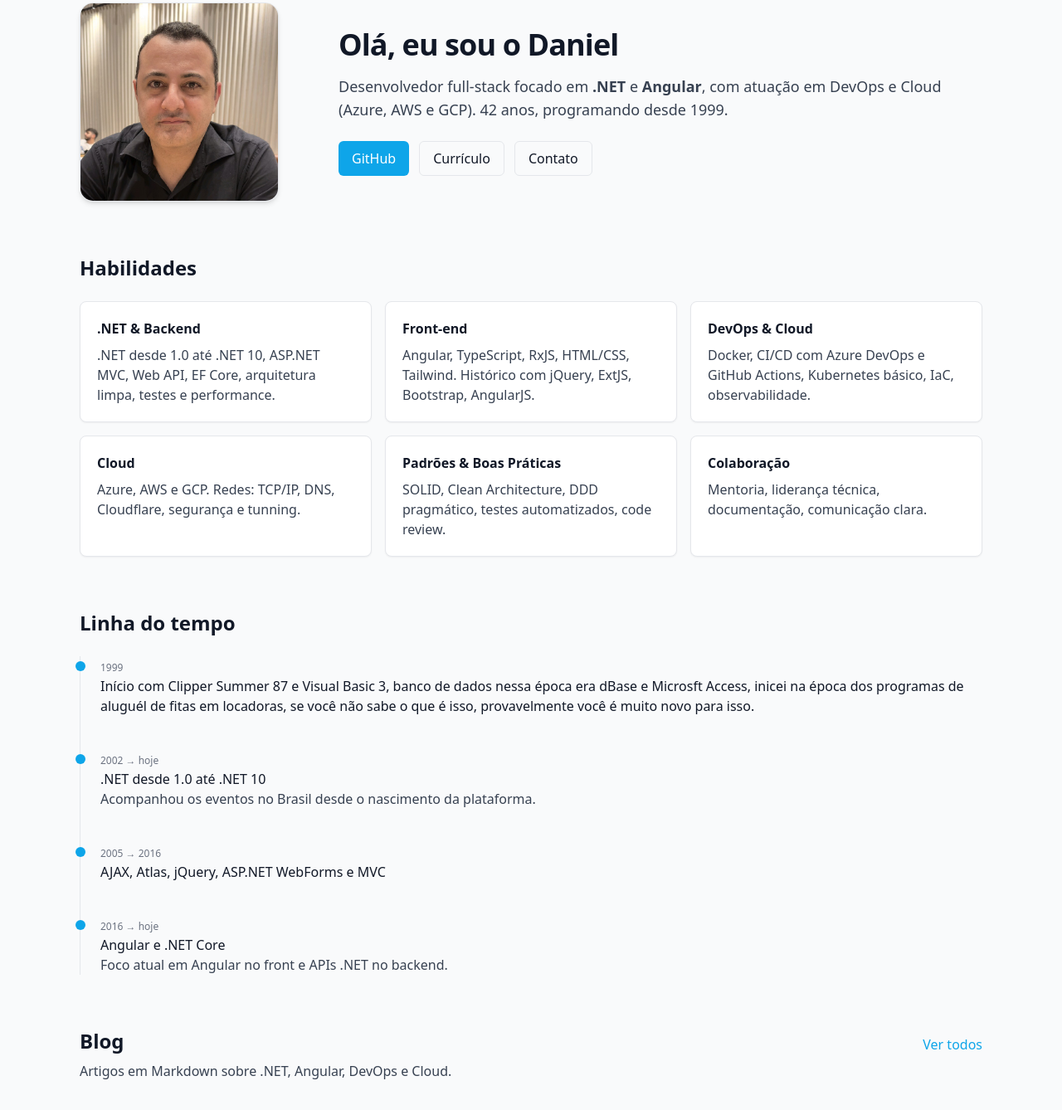
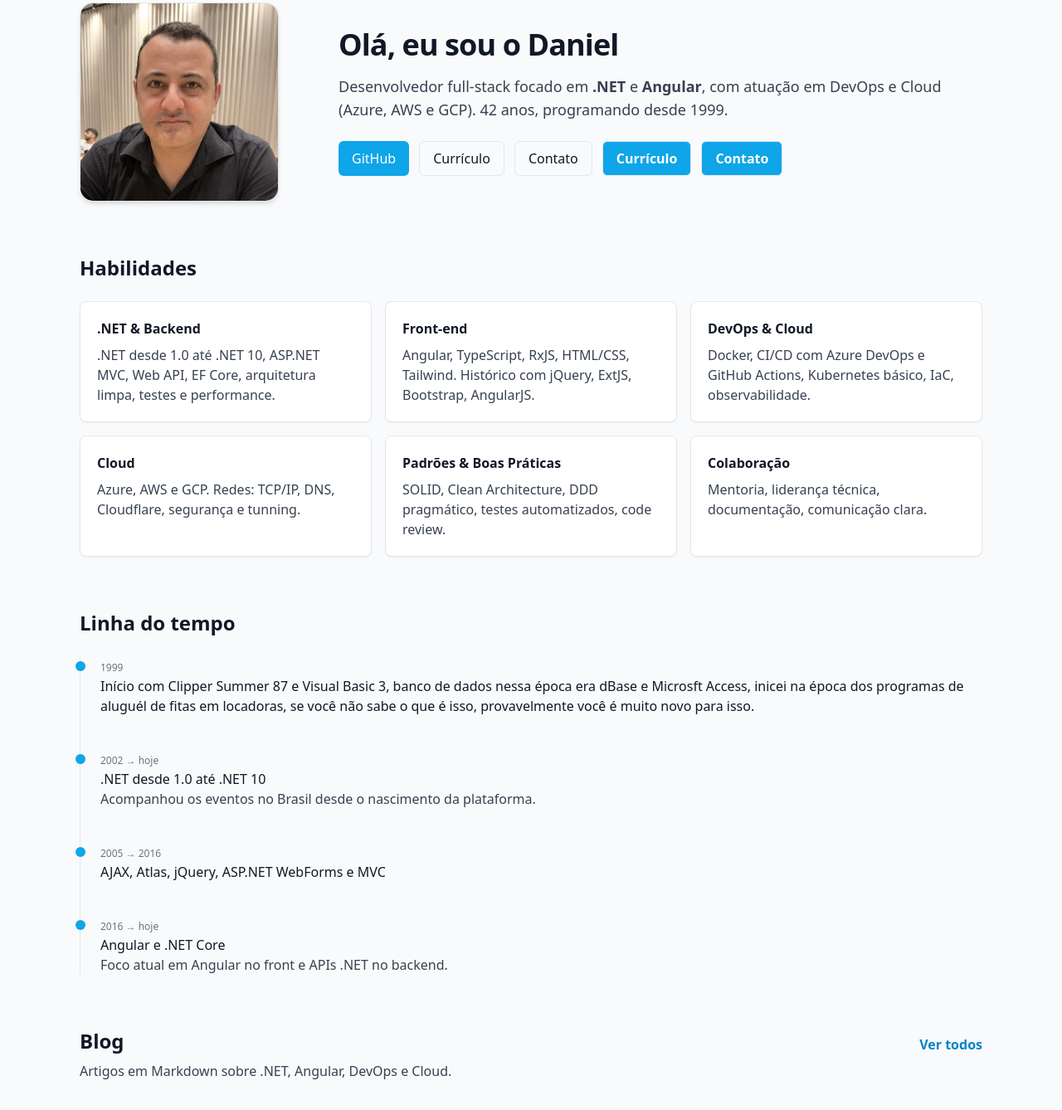
Before and after one commit to danieldacunhabueno/personal-website, an Astro site: page / in a window 1280 px wide. Shown: the part 102-1440 px from the top of the page at 83% size. Built offline with nearby package versions, Linux system fonts and the light colour scheme; Astro itself is replaced by a stand-in of ours.

Commit message:
fix(infrastructure): 🐛 Melhorar contraste e acessibilidade em links e botões
- Atualizado `src/pages/index.astro` para corrigir problemas de contraste em links e botões, conforme apontado pelo Lighthouse.
- Substituído `text-brand` por `text-brand-dark` e adicionadas classes de foco visível e fonte semibold para melhor acessibilidade.
- Ajustado botão "Ver todos" do blog e botões de contato/currículo para garantir contraste mínimo recomendado.

```diff
--- a/src/pages/index.astro
+++ b/src/pages/index.astro
@@ -13,9 +13,11 @@ const base: string = import.meta.env.BASE_URL || '/';
       <h1 class="text-3xl sm:text-4xl font-bold tracking-tight">Olá, eu sou o Daniel</h1>
       <p class="mt-4 text-lg text-gray-700">Desenvolvedor full‑stack focado em <strong>.NET</strong> e <strong>Angular</strong>, com atuação em DevOps e Cloud (Azure, AWS e GCP). {idade} anos, programando desde 1999.</p>
       <div class="mt-6 flex flex-wrap gap-3">
-        <a href="https://github.com/danieldacunhabueno" target="_blank" rel="noopener" class="inline-flex items-center gap-2 rounded-md bg-brand px-4 py-2 text-white hover:bg-brand-dark">GitHub</a>
+        <a href="https://github.com/danieldacunhabueno" target="_blank" rel="noopener" class="inline-flex items-center gap-2 rounded-md bg-brand px-4 py-2 text-white hover:bg-brand-dark">GitHub</7a>
   <a href={cv} target="_blank" class="inline-flex items-center gap-2 rounded-md border px-4 py-2 hover:bg-gray-100">Currículo</a>
         <a href="#contato" class="inline-flex items-center gap-2 rounded-md border px-4 py-2 hover:bg-gray-100">Contato</a>
+  <a href={cv} target="_blank" class="inline-flex items-center gap-2 rounded-md border px-4 py-2 bg-brand text-white hover:bg-brand-dark focus-visible:outline-none focus-visible:ring-2 focus-visible:ring-brand-dark font-semibold transition">Currículo</a>
+        <a href="#contato" class="inline-flex items-center gap-2 rounded-md border px-4 py-2 bg-brand text-white hover:bg-brand-dark focus-visible:outline-none focus-visible:ring-2 focus-visible:ring-brand-dark font-semibold transition">Contato</a>
       </div>
     </div>
   </section>
@@ -81,7 +83,7 @@ const base: string = import.meta.env.BASE_URL || '/';
   <section class="mt-16" id="blog">
     <div class="flex items-end justify-between">
       <h2 class="text-2xl font-semibold">Blog</h2>
-  <a class="text-brand hover:underline" href={`${base}blog`}>Ver todos</a>
+    <a class="text-brand-dark font-semibold underline-offset-2 hover:underline focus-visible:outline-none focus-visible:ring-2 focus-visible:ring-brand-dark transition" href={`${base}blog`}>Ver todos</a>
     </div>
     <p class="mt-2 text-gray-700">Artigos em Markdown sobre .NET, Angular, DevOps e Cloud.</p>
   </section>
```
